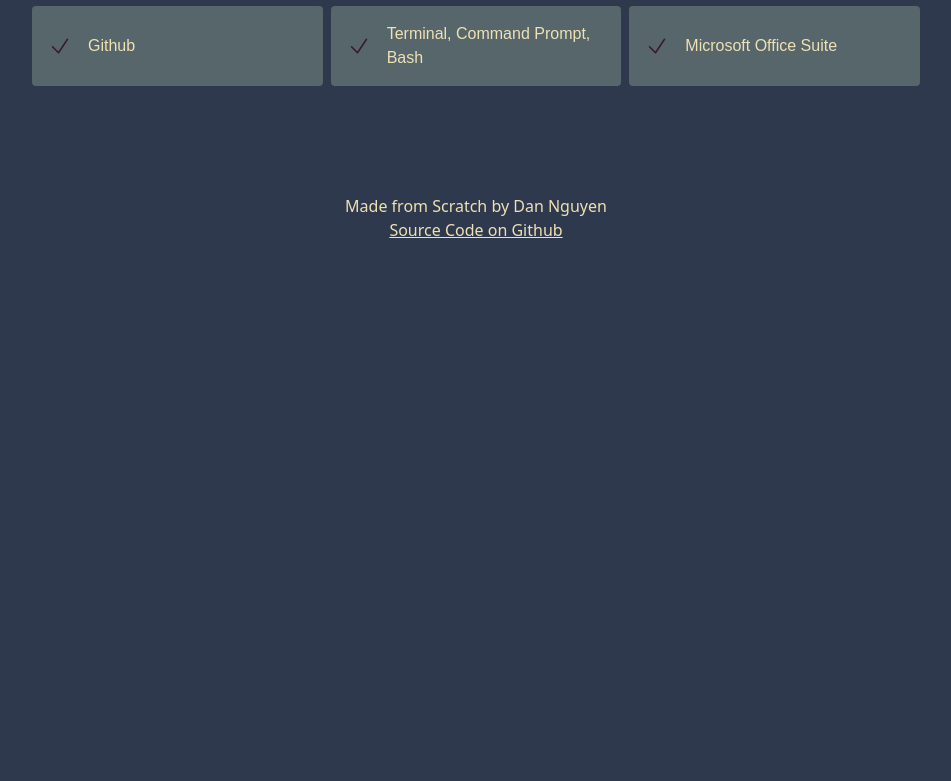
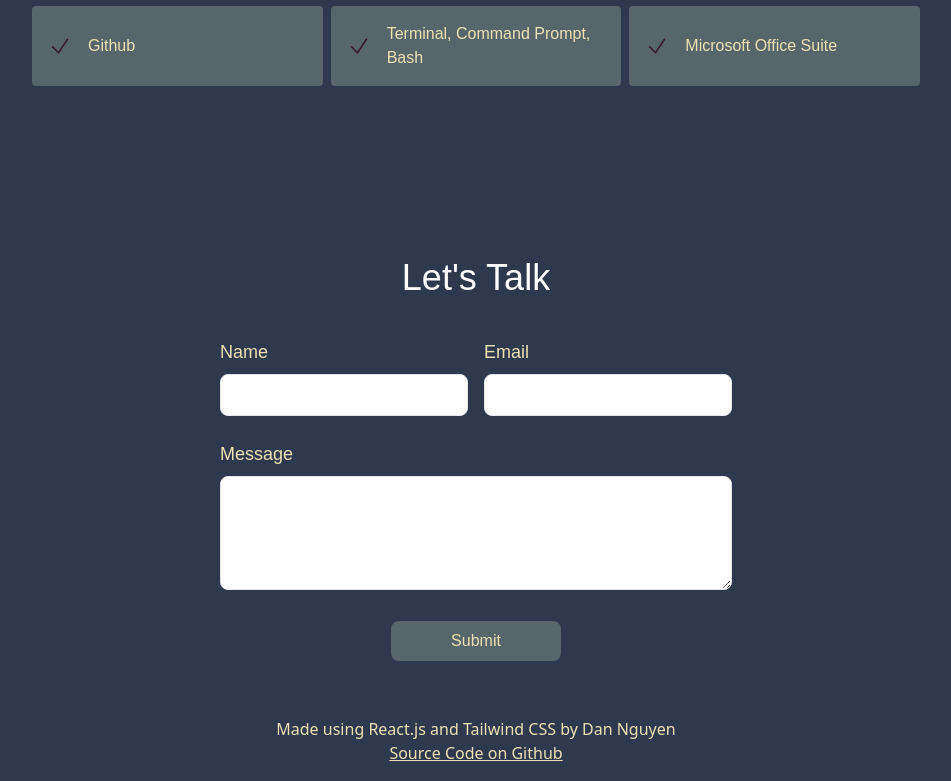
Before and after one commit to DanhNguyen5/ResumeSite, a React (Create React App) app: page / in a window 1280 px wide. Shown: the part 2006-2787 px from the top of the page, without its empty margins (164-1115 px from the left). Before the commit the page ends 2264 px from the top, so only its background shows below. Built offline with nearby package versions, Linux system fonts and the light colour scheme; a web font is replaced by a local one.

Commit message:
add forms, will code review later

```diff
--- a/src/App.js
+++ b/src/App.js
@@ -4,6 +4,7 @@ import About from './components/About';
 import Footer from './components/Footer';
 import Experience from './components/Experience';
 import './styles.css';
+import Contact from './components/Contact';
 
 
 function App() {
@@ -13,6 +14,7 @@ function App() {
        <About />
        <Experience />
        <Skills />
+       <Contact />
        <Footer />
     </div>
   );
--- /dev/null
+++ b/src/components/Contact.js
@@ -0,0 +1,34 @@
+import React from "react";
+
+const Contact = () => {
+  return (
+    <div id="contact">
+      <div className="container mx-auto bg-customColor px-20 py-10 font-customTwo" style={{ margin: '0 auto', maxWidth: '100%' }}>
+        <h1 className="text-white sm:text-4xl text-3xl text-center pt-10 font-customTwo">
+          Let's Talk
+        </h1>
+        <form className="mt-10 mx-auto md:max-w-lg">
+          <div className="flex justify-between mb-6">
+            <div className="w-1/2 mr-2">
+              <label htmlFor="name" className="block text-customColorThree text-lg mb-2">Name</label>
+              <input type="text" id="name" className="border rounded-lg px-4 py-2 w-full" />
+            </div>
+            <div className="w-1/2 ml-2">
+              <label htmlFor="email" className="block text-customColorThree text-lg mb-2">Email</label>
+              <input type="email" id="email" className="border rounded-lg px-4 py-2 w-full" />
+            </div>
+          </div>
+          <div className="mb-6">
+            <label htmlFor="message" className="block text-customColorThree text-lg mb-2">Message</label>
+            <textarea id="message" rows="4" className="border rounded-lg px-4 py-2 w-full" />
+          </div>
+          <div className="text-center">
+          <button className="bg-customColorTwo text-customColorThree py-2 px-4 rounded-lg w-1/3">Submit</button>
+          </div>
+        </form>
+      </div>
+    </div>
+  );
+}
+
+export default Contact;
--- a/src/components/Footer.js
+++ b/src/components/Footer.js
@@ -6,7 +6,7 @@ const Footer = () => {
   return (
     <footer className="bg-customColor py-4">
       <div className="container mx-auto text-center">
-        <p className="text-customColorThree">Made from Scratch by Dan Nguyen</p>
+        <p className="text-customColorThree">Made using React.js and Tailwind CSS by Dan Nguyen</p>
         <a href="https://github.com/DanhNguyen5/ResumeSite" className="text-customColorThree underline">Source Code on Github</a>
       </div>
     </footer>
--- a/src/components/Hire.js
+++ /dev/null
@@ -1,12 +0,0 @@
-import React from 'react';
-
-
-const Hire = () => {
-    return (
-        <div>
-
-        </div>
-    );
-}
-
-export default Hire;
```
